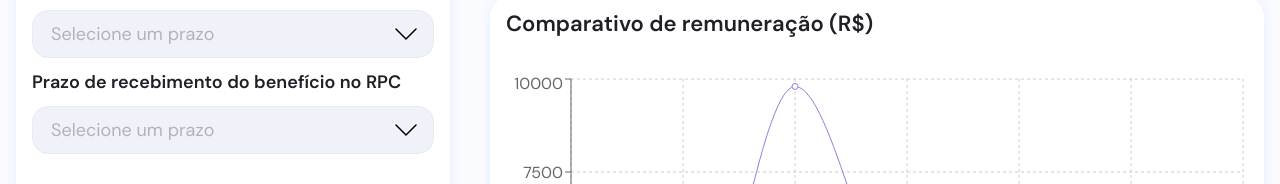
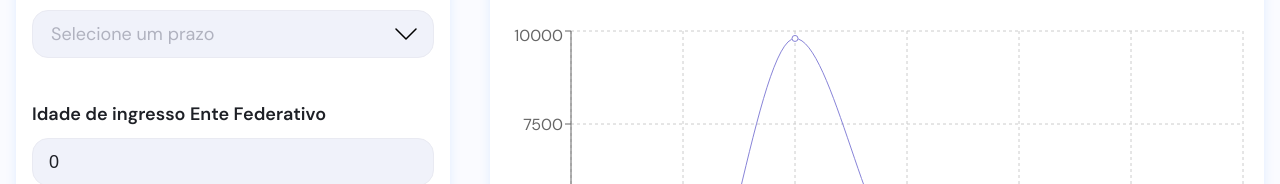
Before and after one commit to leonardobl/smr-front, a React (Vite) app: page / in a window 1280 px wide. Shown: the part 768-952 px from the top of the page. Built offline with nearby package versions, Linux system fonts and the light colour scheme.

Commit message:
remocao do select a mais

```diff
--- a/src/Components/Templates/HomeTemplate/index.tsx
+++ b/src/Components/Templates/HomeTemplate/index.tsx
@@ -182,10 +182,6 @@ export const HomeTemplate = () => {
                         placeholder={"Selecione um prazo"}
                       />
                     )}
-                  />
-                  <SimpleSelect
-                    label="Prazo de recebimento do benefício no RPC"
-                    placeholder={"Selecione um prazo"}
                   />
                 </div>
                 <div>
--- a/src/Components/Templates/HomeTemplate/useHome.ts
+++ b/src/Components/Templates/HomeTemplate/useHome.ts
@@ -6,7 +6,7 @@ import { IFormMainDTO } from "../../../Types/formMain";
 import { SexoEnum } from "../../../Enum/sexo";
 
 const schema = z.object({
-  nome: z.string(),
+  nome: z.string().min(1),
   data_nascimento: z.string(),
   sexo: z.string(),
   remuneracao_ativa_atual: z.number(),
```
